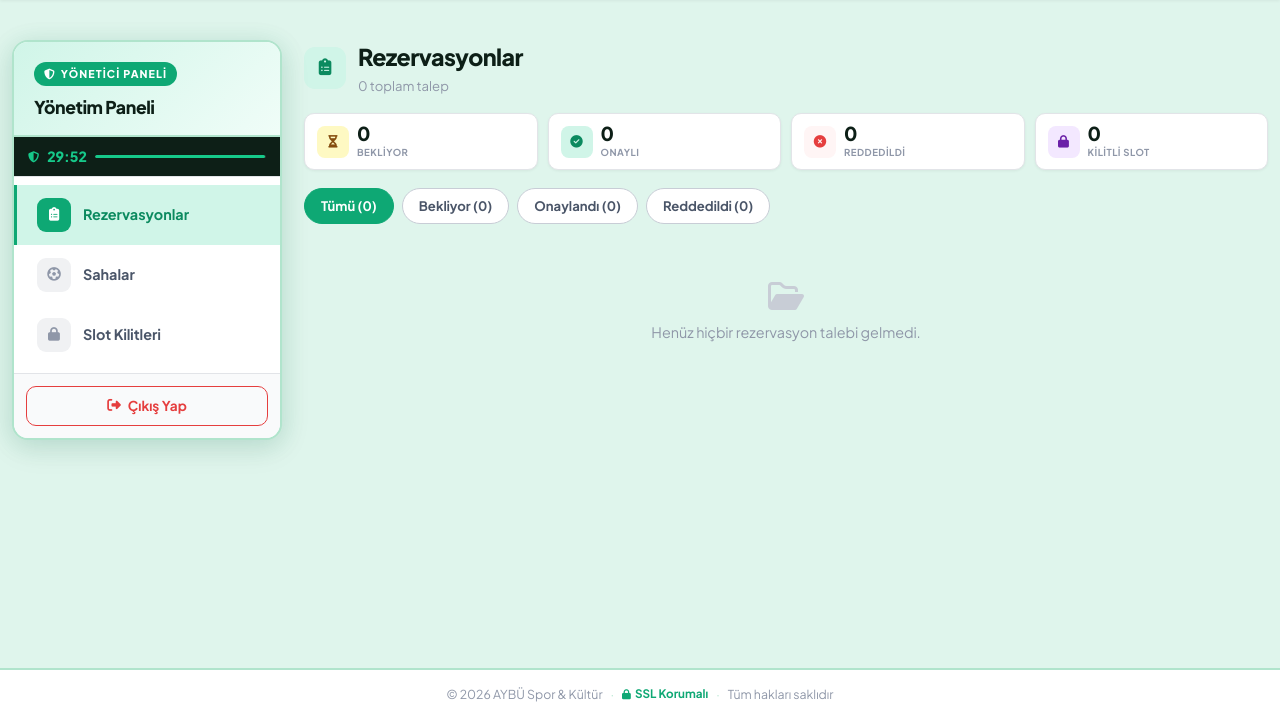
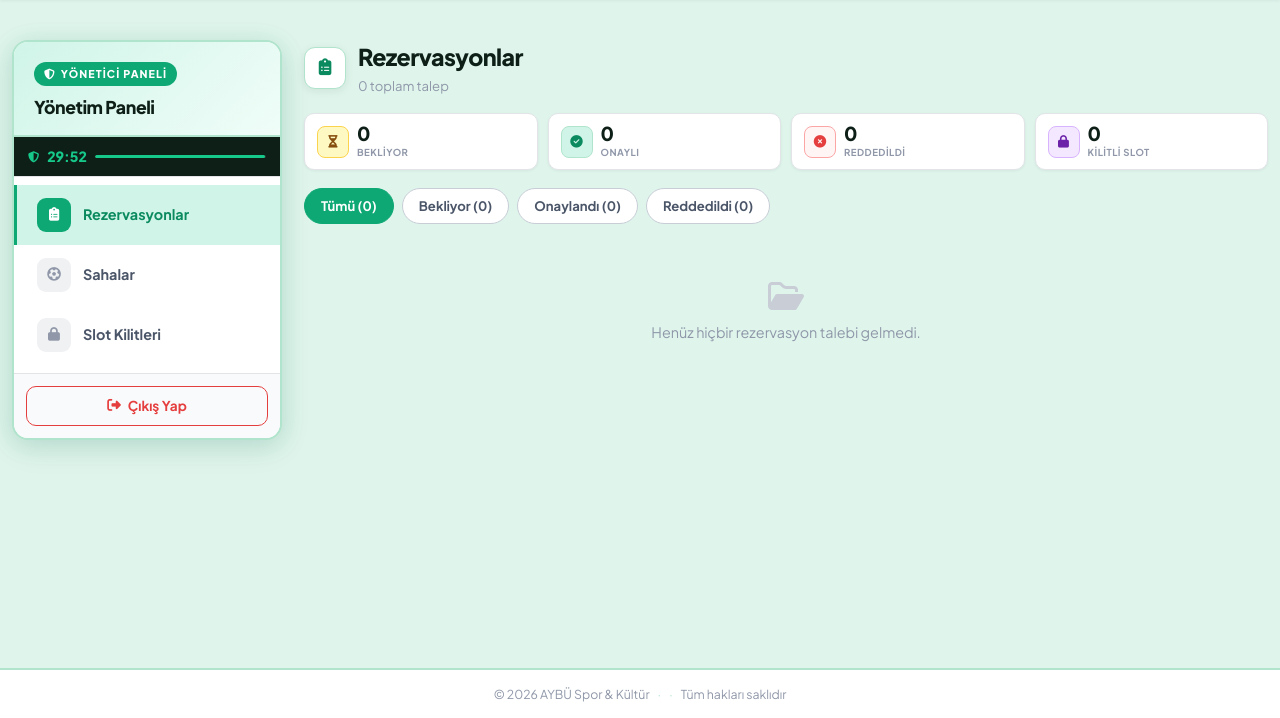
Before and after one commit to karadumanali/halisaha_rez, a Flask app: page /admin in a window 1280 px wide. Shown: the part 82-800 px from the top of the page. Run offline with Flask 3, Linux system fonts and the light colour scheme; a user stored in the database is signed in; some libraries are stand-ins or nearby versions.

Commit message:
ufak tefek front end guncellemeleri yapildi

```diff
--- a/app.py
+++ b/app.py
@@ -539,7 +539,7 @@ def admin_login():
         if admin and check_password_hash(admin.password_hash, password):
             record_attempt(username, ip_address, success=True)
             login_user(admin, remember=False)
-            flash('Yonetici paneline hos geldiniz.', 'success')
+
             return safe_redirect(request.args.get('next'), url_for('admin_dashboard'))
         else:
             record_attempt(username, ip_address, success=False)
--- a/templates/admin.html
+++ b/templates/admin.html
@@ -97,10 +97,10 @@
     margin-bottom: 18px;
 }
 .stat-icon { width: 32px; height: 32px; border-radius: 8px; display: flex; align-items: center; justify-content: center; font-size: 0.78rem; flex-shrink: 0; }
-.stat-icon.pending  { background: #fef9c3; color: #854d0e; }
-.stat-icon.approved { background: var(--teal-pale); color: var(--teal-dk); }
-.stat-icon.rejected { background: var(--danger-bg); color: var(--danger); }
-.stat-icon.blocked  { background: #f3e8ff; color: #6b21a8; }
+.stat-icon.pending  { background: #fef9c3; color: #854d0e; border: 1.5px solid #fcd34d; }
+.stat-icon.approved { background: var(--teal-pale); color: var(--teal-dk); border: 1.5px solid var(--mint-mid); }
+.stat-icon.rejected { background: var(--danger-bg); color: var(--danger); border: 1.5px solid #fca5a5; }
+.stat-icon.blocked  { background: #f3e8ff; color: #6b21a8; border: 1.5px solid #d8b4fe; }
 .stat-num { font-size: 1.2rem; font-weight: 800; color: var(--ink); line-height: 1; }
 .stat-lbl { font-size: 0.6rem; color: var(--gray-400); font-weight: 700; text-transform: uppercase; letter-spacing: 0.05em; margin-top: 1px; }
 
@@ -151,7 +151,7 @@
     display: flex; align-items: center; justify-content: center;
     font-size: 1.05rem; flex-shrink: 0;
 }
-.panel-icon.teal   { background: var(--teal-pale); color: var(--teal-dk); }
+.panel-icon.teal   { background: var(--white); color: var(--teal-dk); box-shadow: var(--sh-sm); border: 1.5px solid var(--mint-mid); }
 .panel-icon.purple { background: #f3e8ff; color: #7c3aed; }
 .panel-title { font-size: 1.45rem; font-weight: 800; color: var(--ink); margin: 0; letter-spacing: -0.025em; }
 .panel-sub   { font-size: 0.82rem; color: var(--gray-400); margin-top: 1px; }
--- a/templates/layout.html
+++ b/templates/layout.html
@@ -250,7 +250,7 @@
         <div class="footer-inner">
             <span>&copy; 2026 AYBÜ Spor &amp; Kültür</span>
             <span class="footer-dot">·</span>
-            <span class="footer-secure"><i class="fas fa-lock"></i> SSL Korumalı</span>
+
             <span class="footer-dot">·</span>
             <span>Tüm hakları saklıdır</span>
         </div>
```
Also changed, not shown: templates/login.html (+1 -10 lines).
